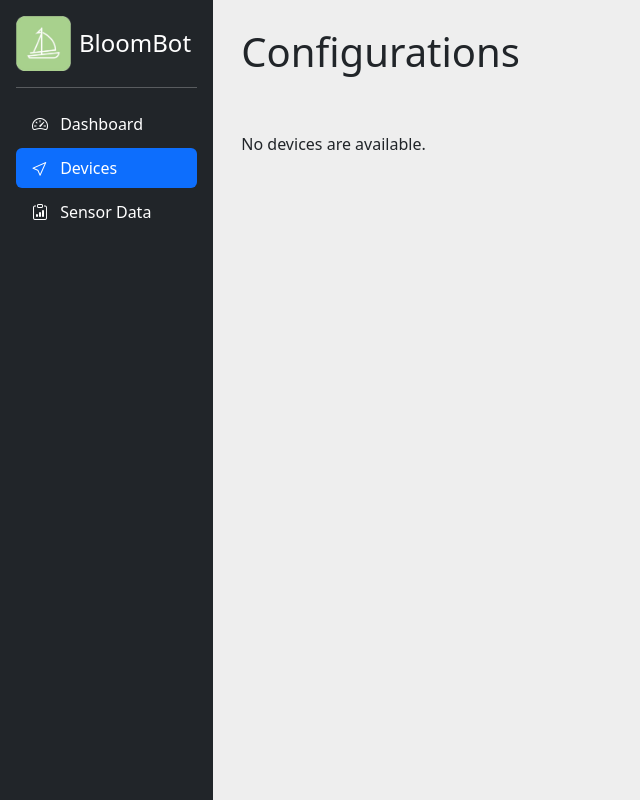
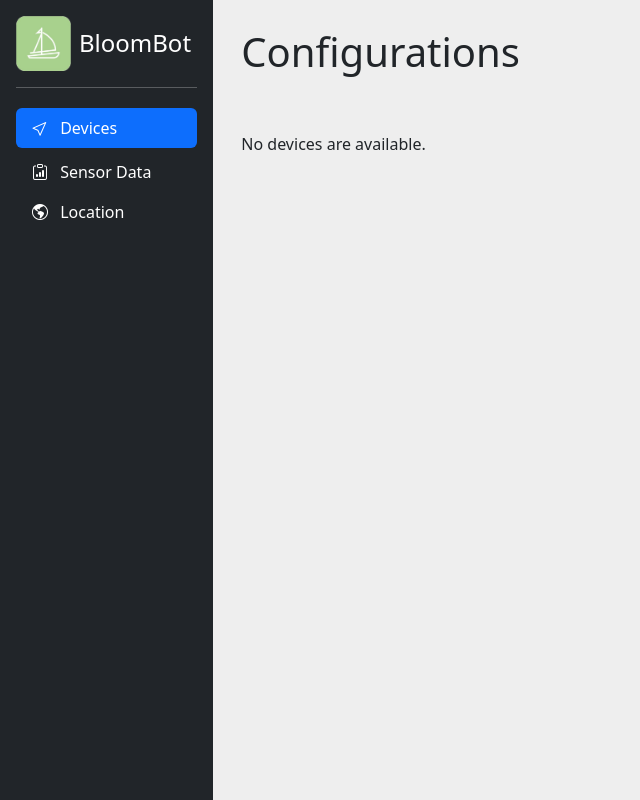
Before and after one commit to 4OI6-BloomBot/server, a Django app: page /devices/conf in a window 1280 px wide. Shown: the whole page, without its empty margins (0-640 px from the left). Run offline with Django 4.2, Linux system fonts and the light colour scheme; data that the repository does not hold is empty; some libraries are stand-ins or nearby versions.

Commit message:
Remove dashboard from navbar, add location

```diff
--- a/bloombot_server/templates/navbar.html
+++ b/bloombot_server/templates/navbar.html
@@ -16,11 +16,11 @@
 
             {% comment %} Navbar pill links {% endcomment %}
             <ul class="nav nav-pills flex-column mb-auto">
-                <li>
+                {% comment %} <li>
                     <a href="#" class="nav-link text-white">
                         <i class="bi me-2 bi-speedometer2"></i> Dashboard
                     </a>
-                </li>
+                </li> {% endcomment %}
                 <li>
                     <a href="{% url 'devices:index' %}" class="nav-link mt-1 text-white {% if page_category == 'device' %}active{% endif %}">
                         <i class="bi me-2 bi-cursor"></i> Devices
@@ -31,6 +31,11 @@
                         <i class="bi me-2 bi-clipboard-data"></i> Sensor Data
                     </a>
                 </li>
+                <li>
+                  <a href="{% url 'location:index' %}" class="nav-link text-white">
+                      <i class="bi me-2 bi-globe-americas"></i> Location
+                  </a>
+                </li>
             </ul>
         </div>
     </nav>
```
